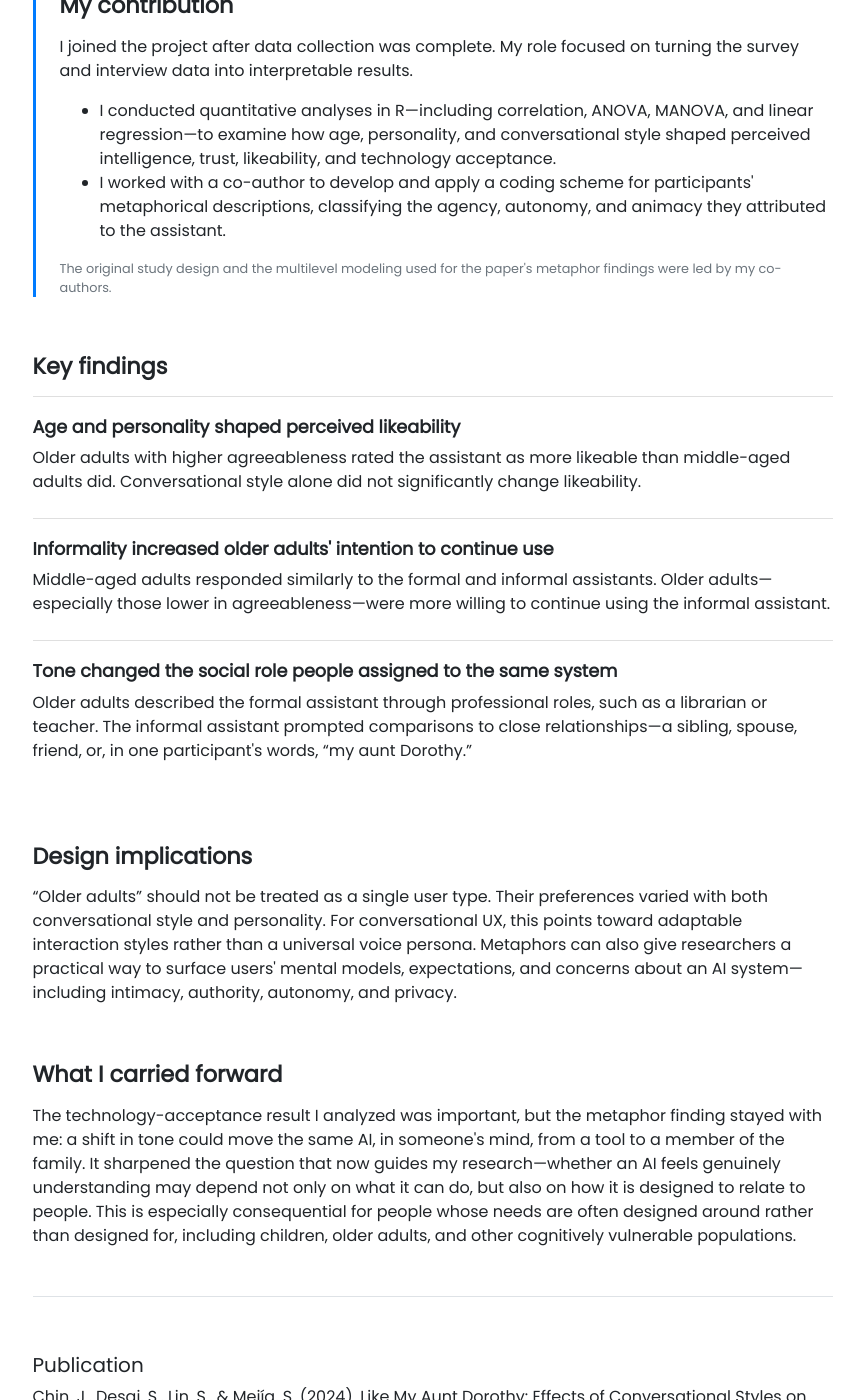
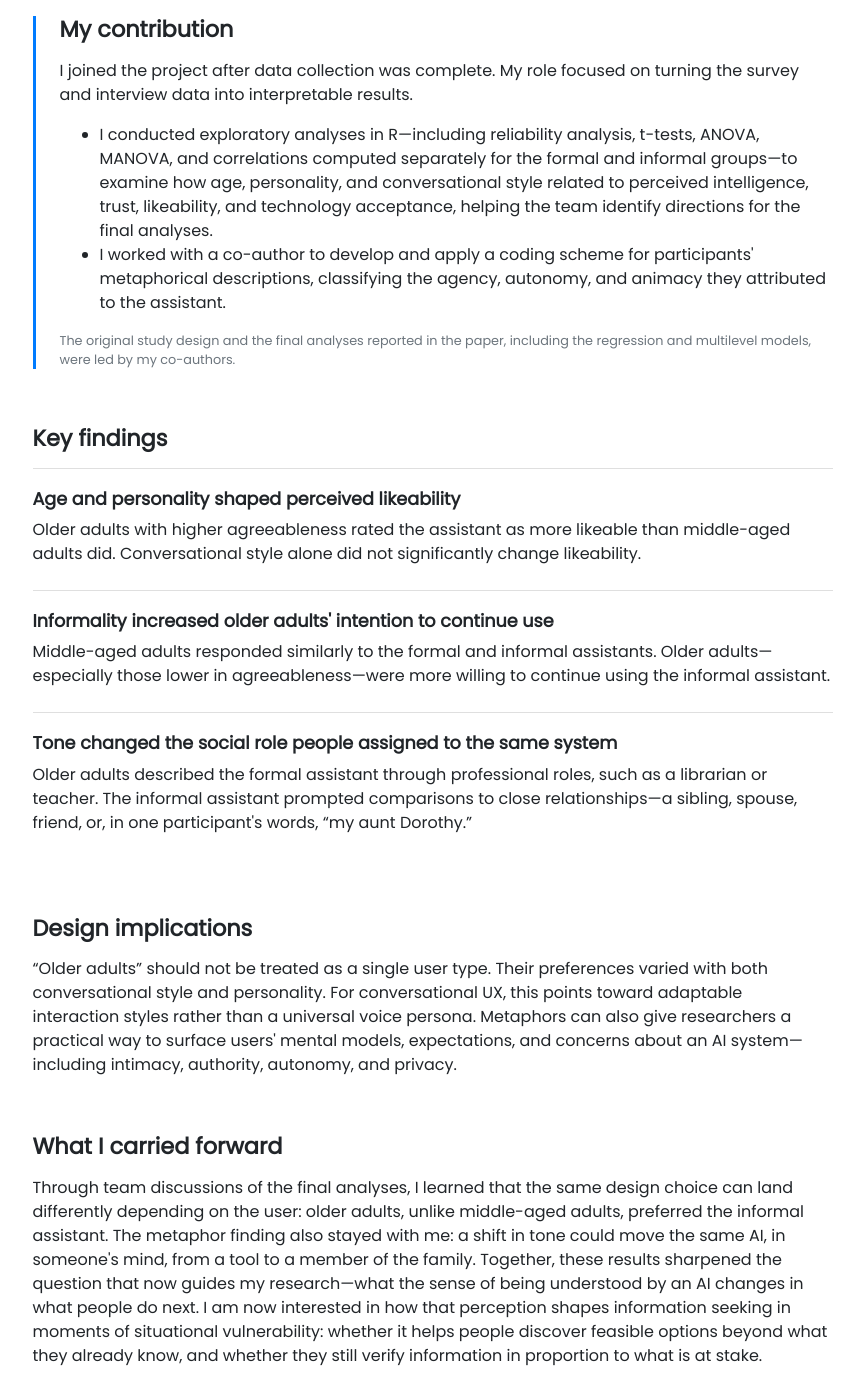
Before and after one commit to shenylin/shenylin.github.io, a Jekyll site: the page built from pages/conversational-agent.md, in a window 1280 px wide and 1400 px high, scrolled down 1230 px. Shown: the whole window, without its empty margins (160-1024 px from the left). Built offline with Jekyll 4.4.1, drawn with Linux system fonts in a browser that asks for light colours; nearby versions of some CDN libraries; some of the changed text lies outside the part shown.

Commit message:
Sync CV page and Conversational Agent page with Nov 2026 CV
- Correct analysis methods to the exploratory analyses actually run
- Reframe the Conversational Agent closing around the current research focus
- Bring all CV page entries in line with the updated CV

Co-Authored-By: Claude Opus 5.5 <noreply@anthropic.com>
Claude-Session: https://claude.ai/code/session_01959THKHLi29mXDS6V2b8X4

```diff
--- a/pages/conversational-agent.md
+++ b/pages/conversational-agent.md
@@ -28,10 +28,10 @@ permalink: /research/conversational-agent/
       <dd class="col-sm-9">2 × 2 Wizard-of-Oz experiment · N = 58 · Ages 50–80</dd>
 
       <dt class="col-sm-3">My role</dt>
-      <dd class="col-sm-9">Quantitative analysis and collaborative qualitative coding</dd>
+      <dd class="col-sm-9">Exploratory quantitative analysis and collaborative qualitative coding</dd>
 
       <dt class="col-sm-3">Methods</dt>
-      <dd class="col-sm-9">Correlation, ANOVA, MANOVA, linear regression, and metaphor coding</dd>
+      <dd class="col-sm-9">Reliability analysis, t-tests, ANOVA, MANOVA, group-wise correlations, and metaphor coding</dd>
     </dl>
 
     <a class="btn btn-outline-primary" href="https://doi.org/10.1145/3637365">
@@ -78,10 +78,12 @@ permalink: /research/conversational-agent/
     </p>
     <ul>
       <li>
-        I conducted quantitative analyses in R—including correlation, ANOVA,
-        MANOVA, and linear regression—to examine how age, personality, and
-        conversational style shaped perceived intelligence, trust,
-        likeability, and technology acceptance.
+        I conducted exploratory analyses in R—including reliability analysis,
+        t-tests, ANOVA, MANOVA, and correlations computed separately for the
+        formal and informal groups—to examine how age, personality, and
+        conversational style related to perceived intelligence, trust,
+        likeability, and technology acceptance, helping the team identify
+        directions for the final analyses.
       </li>
       <li>
         I worked with a co-author to develop and apply a coding scheme for
@@ -90,8 +92,9 @@ permalink: /research/conversational-agent/
       </li>
     </ul>
     <p class="small text-muted mb-0">
-      The original study design and the multilevel modeling used for the
-      paper's metaphor findings were led by my co-authors.
+      The original study design and the final analyses reported in the paper,
+      including the regression and multilevel models, were led by my
+      co-authors.
     </p>
   </section>
 
@@ -139,15 +142,17 @@ permalink: /research/conversational-agent/
   <section class="research-section">
     <h2>What I carried forward</h2>
     <p>
-      The technology-acceptance result I analyzed was important, but the
-      metaphor finding stayed with me: a shift in tone could move the same AI,
-      in someone's mind, from a tool to a member of the family. It sharpened
-      the question that now guides my research—whether an AI feels genuinely
-      understanding may depend not only on what it can do, but also on how it
-      is designed to relate to people. This is especially consequential for
-      people whose needs are often designed around rather than designed for,
-      including children, older adults, and other cognitively vulnerable
-      populations.
+      Through team discussions of the final analyses, I learned that the same
+      design choice can land differently depending on the user: older adults,
+      unlike middle-aged adults, preferred the informal assistant. The metaphor
+      finding also stayed with me: a shift in tone could move the same AI, in
+      someone's mind, from a tool to a member of the family. Together, these
+      results sharpened the question that now guides my research—what the
+      sense of being understood by an AI changes in what people do next. I am
+      now interested in how that perception shapes information seeking in
+      moments of situational vulnerability: whether it helps people discover
+      feasible options beyond what they already know, and whether they still
+      verify information in proportion to what is at stake.
     </p>
   </section>
 
```
Also changed, not shown: pages/cv.md (+17 -18 lines).
